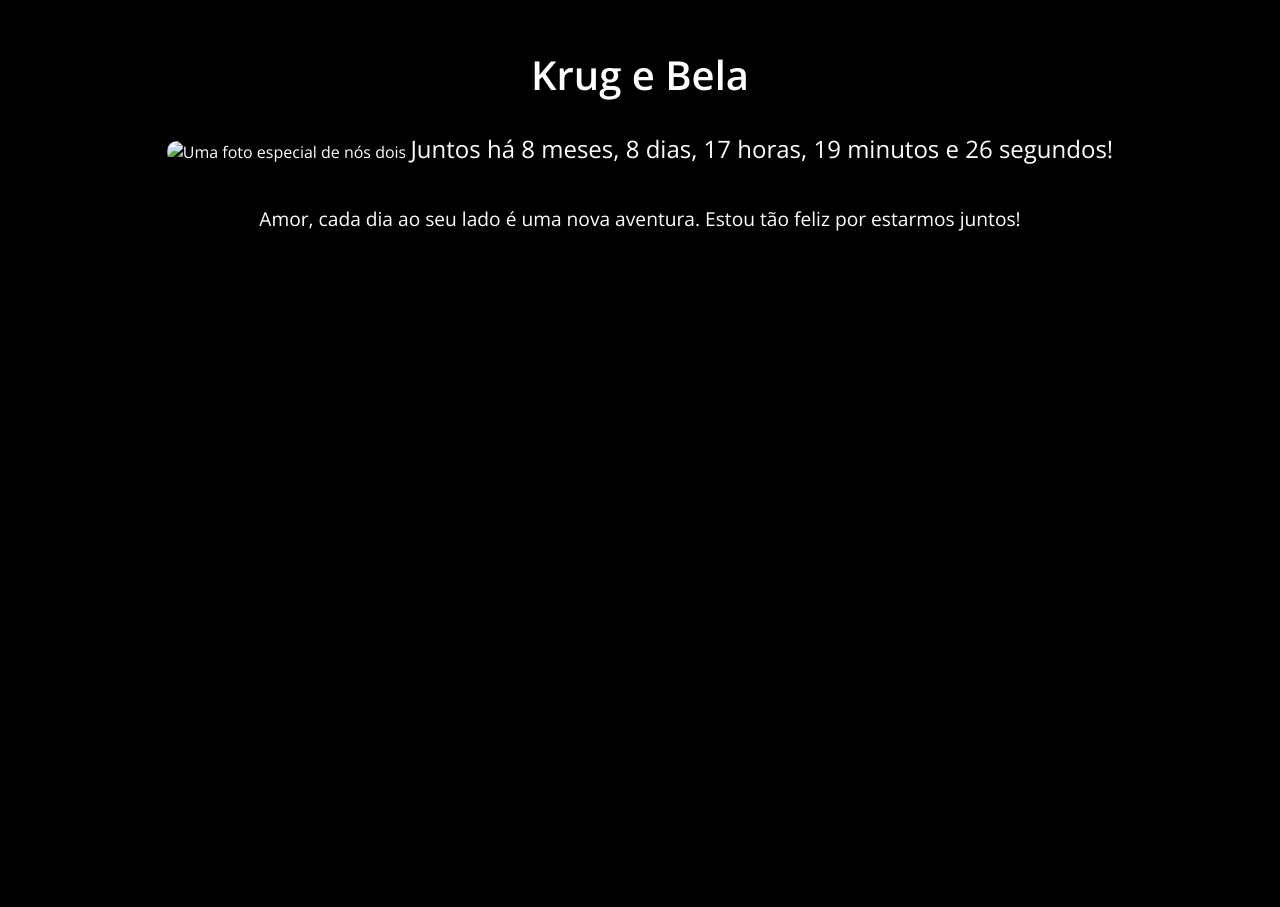
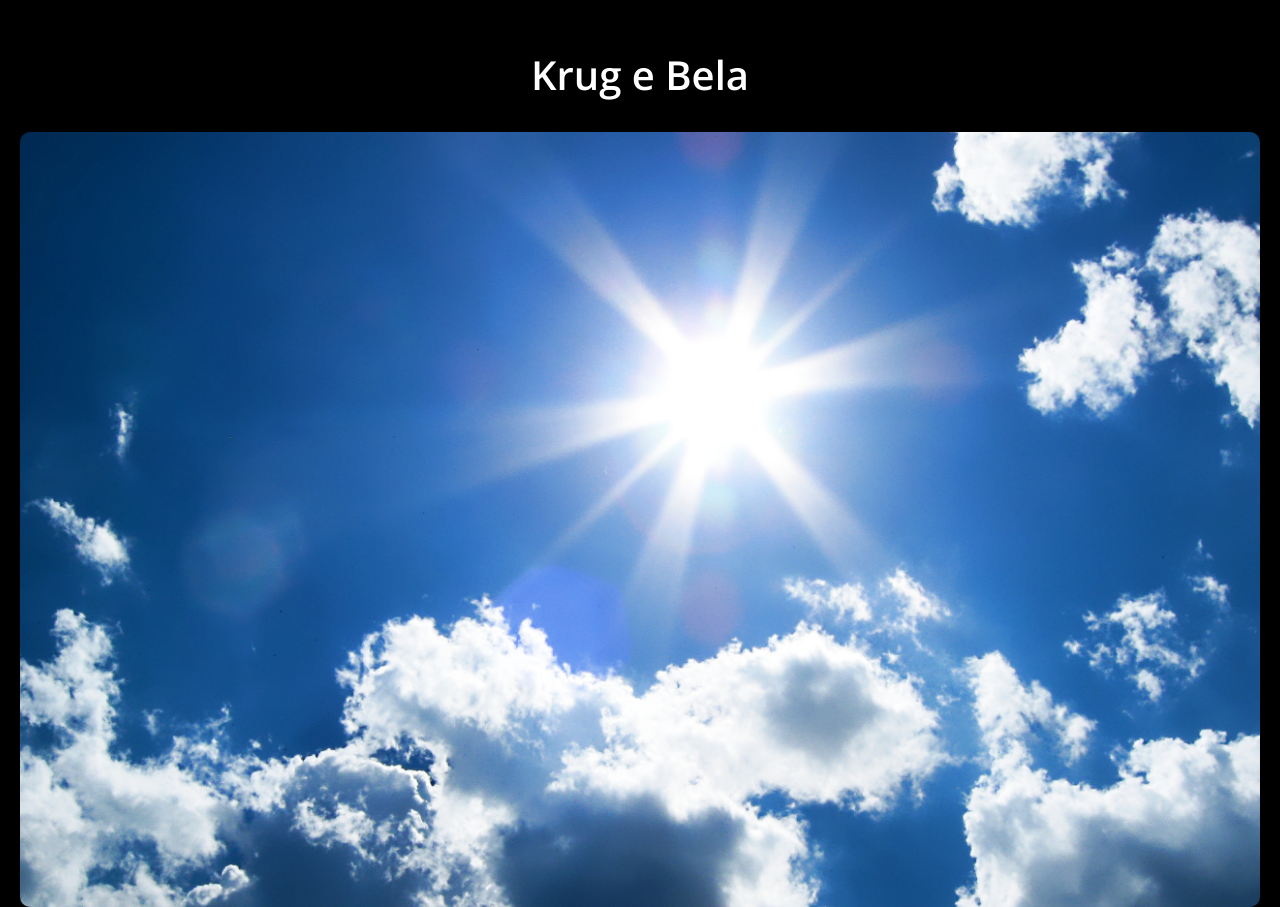
Before and after one commit to Kruger0/LoveLetter, a plain HTML site: page page/index.html in a window 1280 px wide. Shown: the top 907 px of the page. Before the commit the page ends 800 px from the top, so only its background shows below. Drawn offline with nearby package versions, Linux system fonts and the light colour scheme.

Commit message:
Update index.html

```diff
--- a/page/index.html
+++ b/page/index.html
@@ -41,7 +41,7 @@
     <h1>Krug e Bela</h1>
 
     <!-- Caminho para a imagem na pasta "sources" -->
-    <img src="sources/image1.png" alt="Uma foto especial de nós dois">
+    <img src="bright-sunshine.jpg" alt="Uma foto especial de nós dois">
 
     <div id="contador">Calculando o tempo de amor...</div>
 
```
